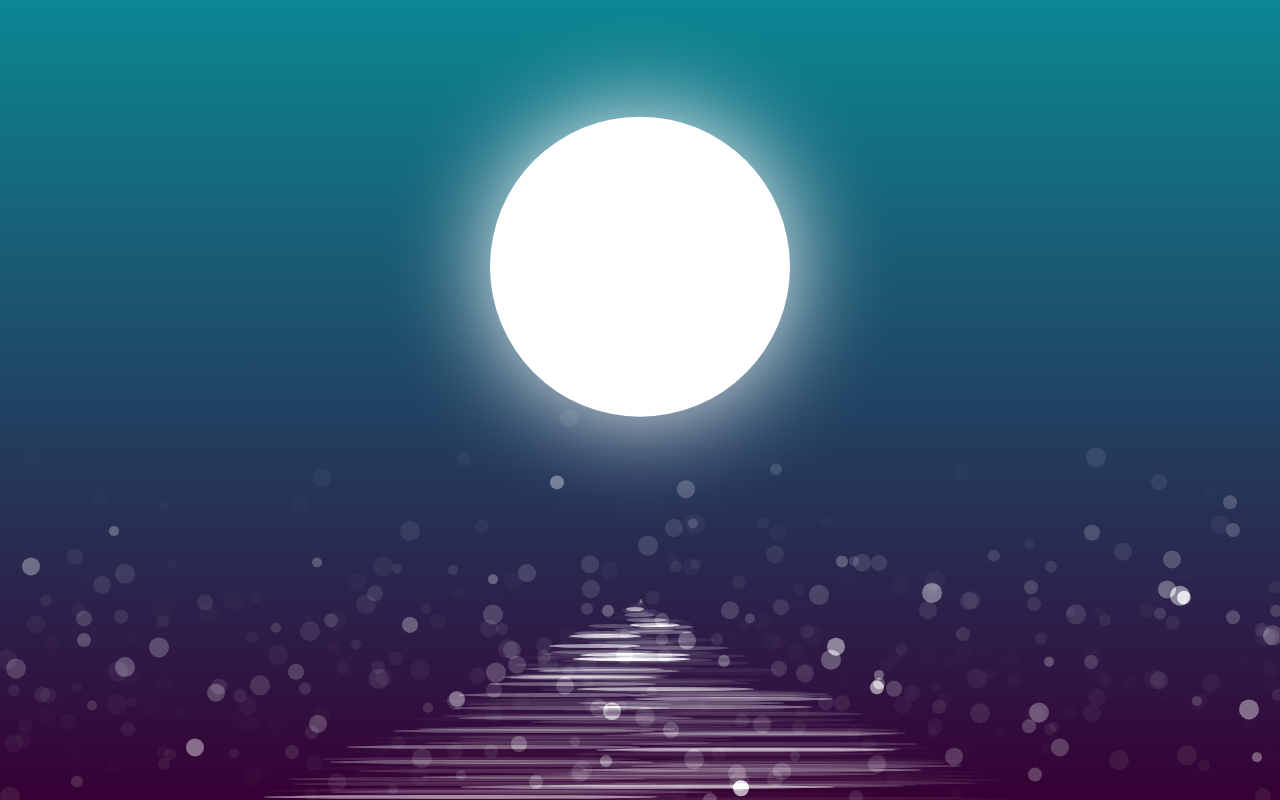
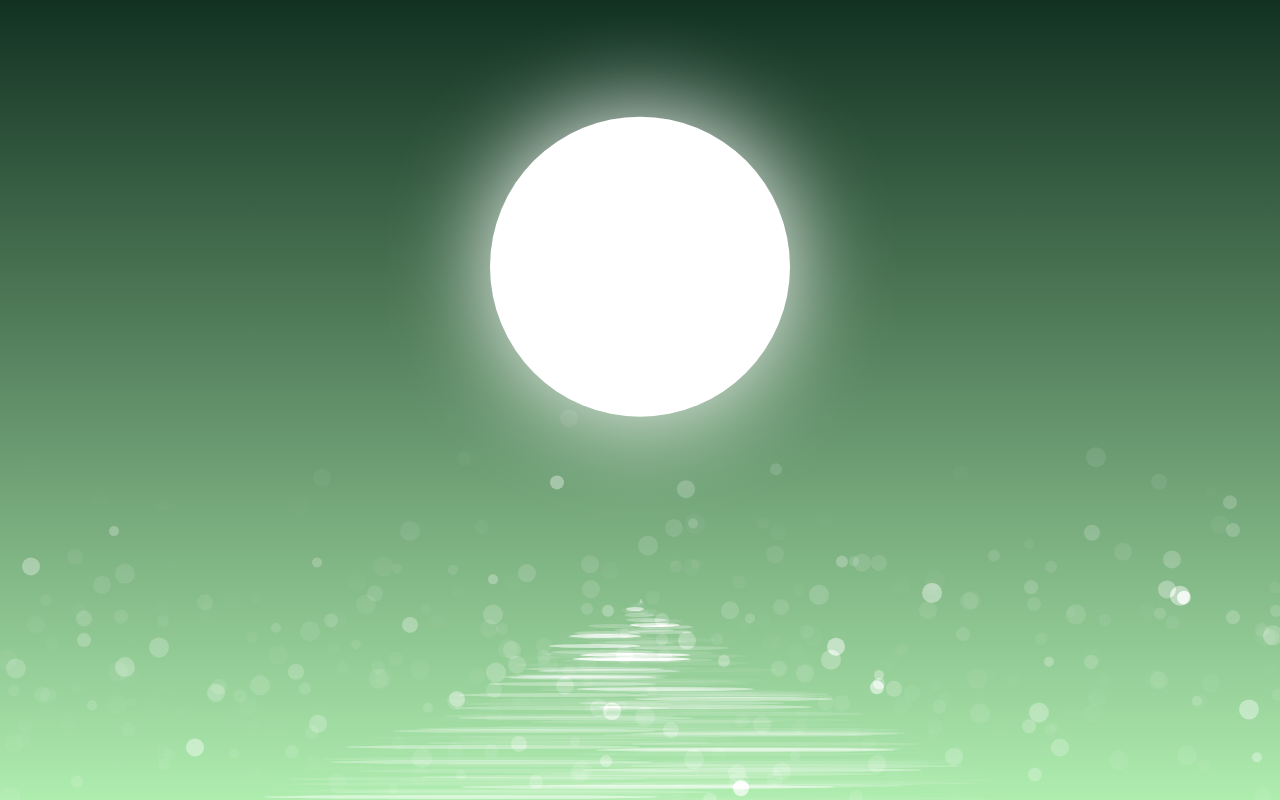
Before and after one commit to Pavan2321/test, a plain HTML site: page index.html in a window 1280 px wide. Drawn offline with Linux system fonts and the light colour scheme.

Commit message:
Update style.css

```diff
--- a/style.css
+++ b/style.css
@@ -7,5 +7,5 @@
     display: block;
     background: #360033;
     background: -webkit-linear-gradient(to bottom, #123121, #afedaf);
-    background: linear-gradient(to bottom, #0b8793, #360033);
+    background: linear-gradient(to bottom, #123121, #afedaf);
   }
```
